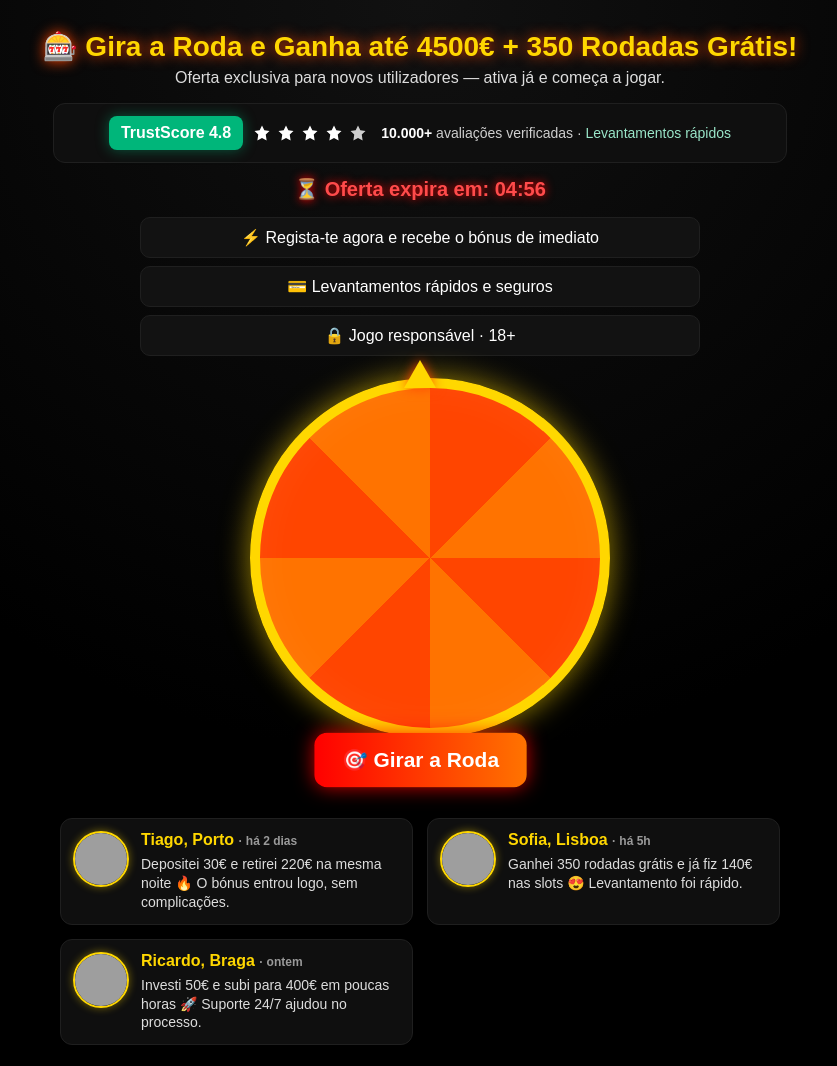
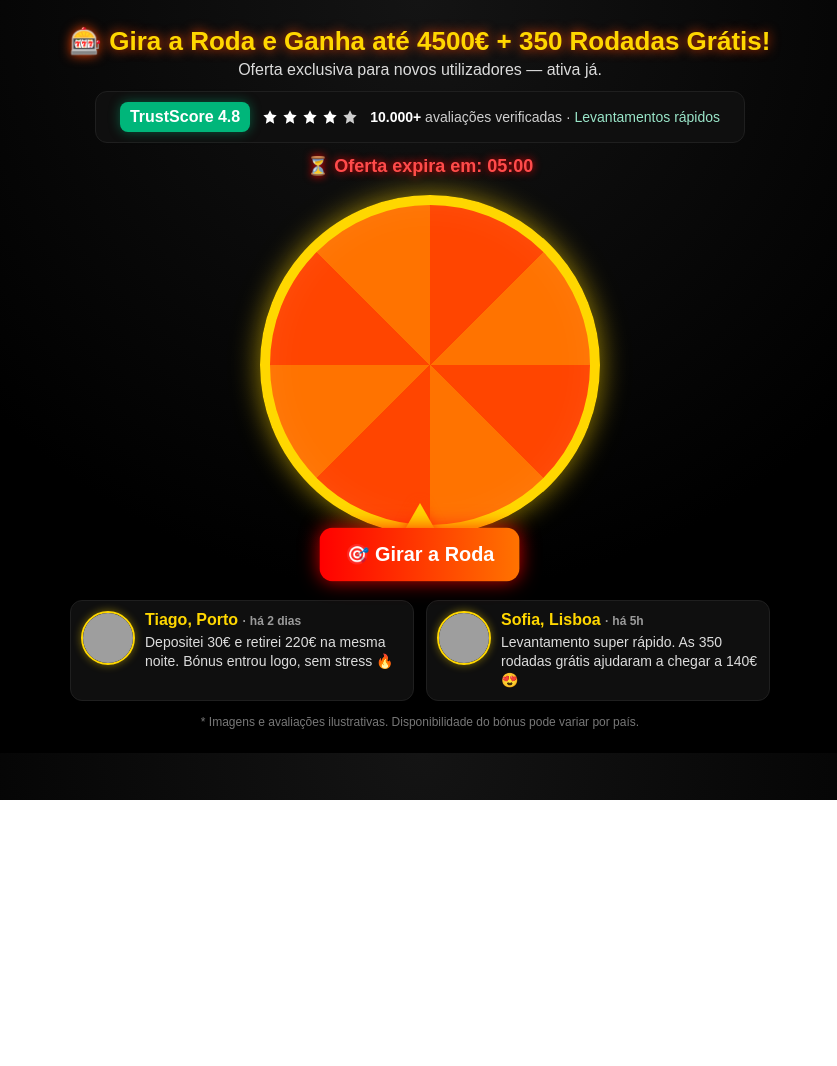
Before and after one commit to joaopiresinvest/superbonus, a plain HTML site: page lp-pt.html in a window 1280 px wide. Shown: the whole page, without its empty margins (220-1057 px from the left). After the commit the page ends 800 px from the top, so only its background shows below. Drawn offline with Linux system fonts and the light colour scheme; grey boxes are pictures that could not be loaded.

Commit message:
Update lp-pt.html

```diff
--- a/lp-pt.html
+++ b/lp-pt.html
@@ -3,178 +3,129 @@
 <head>
 <meta charset="UTF-8" />
 <meta name="viewport" content="width=device-width,initial-scale=1" />
-<title>Bónus Casino XPTO • Roda da Sorte</title>
+<title>Bonus Casino • Roda da Sorte</title>
 <style>
-  :root{
-    --gold:#FFD700; --red1:#ff4500; --red2:#ff7300;
-    --bg:#000; --green:#00B67A;
-  }
-  html,body{margin:0;padding:0;background:radial-gradient(circle at 50% 0%, #111 0%, #000 60%);font-family:Arial,system-ui,-apple-system,Segoe UI,Roboto,sans-serif;color:#fff;text-align:center}
-  .wrap{max-width:980px;margin:0 auto;padding:20px}
-  h1{margin:10px 0 6px;font-size:28px;color:var(--gold);text-shadow:0 0 14px var(--red1)}
-  .sub{color:#ddd;margin:0 0 16px}
+  :root{--gold:#FFD700;--red1:#ff4500;--red2:#ff7300;--green:#00B67A;}
+  html,body{margin:0;padding:0;background:radial-gradient(circle at 50% 0%, #141414 0%, #000 60%);font-family:Arial,system-ui,-apple-system,Segoe UI,Roboto,sans-serif;color:#fff;text-align:center}
+  .wrap{max-width:900px;margin:0 auto;padding:18px}
+  h1{margin:8px 0 4px;font-size:26px;line-height:1.2;color:var(--gold);text-shadow:0 0 12px var(--red1)}
+  .sub{margin:0 0 12px;color:#dcdcdc}
 
-  /* trustbox */
-  .trustbox{display:flex;align-items:center;gap:14px;justify-content:center;background:#0f0f0f;border:1px solid #1f1f1f;border-radius:12px;padding:12px 16px;max-width:700px;margin:12px auto}
-  .trust-left{display:flex;align-items:center;gap:10px}
-  .trust-score{background:var(--green);color:#fff;font-weight:700;border-radius:8px;padding:8px 12px;font-size:16px;box-shadow:0 0 14px rgba(0,182,122,.45)}
-  .stars{display:flex;gap:6px}
-  .stars svg{width:18px;height:18px;display:block;filter:drop-shadow(0 1px 0 rgba(0,0,0,.35))}
-  .trust-right{font-size:14px;color:#cfcfcf}
-  .trust-right b{color:#fff}
-  .trust-right .ok{color:#9ae6c9}
+  /* trustbox compacto */
+  .trust{display:flex;align-items:center;justify-content:center;gap:12px;background:#0f0f0f;border:1px solid #1f1f1f;border-radius:12px;padding:10px 14px;max-width:620px;margin:10px auto}
+  .score{background:var(--green);color:#fff;font-weight:700;border-radius:8px;padding:6px 10px;box-shadow:0 0 12px rgba(0,182,122,.45)}
+  .stars{display:flex;gap:4px}
+  .stars svg{width:16px;height:16px;display:block;filter:drop-shadow(0 1px 0 rgba(0,0,0,.35))}
+  .ttext{font-size:14px;color:#cfcfcf} .ttext b{color:#fff} .ok{color:#9ae6c9}
 
-  /* countdown + features */
-  .countdown{font-size:20px;color:#ff4b4b;margin:14px 0 6px;font-weight:700;text-shadow:0 0 10px #ff0000}
-  .features{display:grid;gap:8px;max-width:560px;margin:16px auto}
-  .features p{margin:0;padding:10px 12px;background:#121212;border:1px solid #1f1f1f;border-radius:10px}
+  /* countdown */
+  .cd{font-size:18px;color:#ff4b4b;margin:12px 0 4px;font-weight:700;text-shadow:0 0 8px #ff0000}
 
-  /* roda */
-  .wheel-zone{margin:22px auto 6px}
-  .wheel-wrap{position:relative;width:340px;height:340px;margin:0 auto}
+  /* roda + pointer (baixo) */
+  .zone{margin:18px auto 8px}
+  .wheelwrap{position:relative;width:320px;height:320px;margin:0 auto}
   .wheel{width:100%;height:100%;border-radius:50%;border:10px solid var(--gold);
-         box-shadow:0 0 30px rgba(255,215,0,.6), inset 0 0 40px rgba(255,255,255,.05);
+         box-shadow:0 0 28px rgba(255,215,0,.6), inset 0 0 36px rgba(255,255,255,.06);
          background:conic-gradient(var(--red1) 0 45deg,var(--red2) 45deg 90deg,var(--red1) 90deg 135deg,var(--red2) 135deg 180deg,var(--red1) 180deg 225deg,var(--red2) 225deg 270deg,var(--red1) 270deg 315deg,var(--red2) 315deg 360deg);
-         transition:transform 4.2s cubic-bezier(.17,.67,.34,1.05); position:relative; overflow:hidden}
-  .pointer{position:absolute;top:-18px;left:50%;transform:translateX(-50%);width:0;height:0;border-left:16px solid transparent;border-right:16px solid transparent;border-bottom:28px solid var(--gold);filter:drop-shadow(0 0 6px var(--red1))}
+         transition:transform 4.2s cubic-bezier(.17,.67,.34,1.05);}
+  .pointer{position:absolute;bottom:-16px;left:50%;transform:translateX(-50%) rotate(180deg);
+           width:0;height:0;border-left:16px solid transparent;border-right:16px solid transparent;border-top:28px solid var(--gold);
+           filter:drop-shadow(0 0 6px var(--red1))}
 
-  /* botão */
-  .btn{display:inline-block;margin:16px auto 6px;padding:14px 26px;background:linear-gradient(90deg,#ff0000,#ff7300);color:#fff;font-size:20px;font-weight:800;border-radius:12px;text-decoration:none;box-shadow:0 0 18px rgba(255,0,0,.8);animation:pulse 1.5s infinite}
+  /* CTA */
+  .btn{display:inline-block;margin:14px auto 2px;padding:14px 24px;background:linear-gradient(90deg,#ff0000,#ff7300);color:#fff;font-size:19px;font-weight:800;border-radius:12px;text-decoration:none;box-shadow:0 0 18px rgba(255,0,0,.8);animation:pulse 1.5s infinite}
   @keyframes pulse{0%{transform:scale(1)}50%{transform:scale(1.05)}100%{transform:scale(1)}}
 
-  /* testemunhos */
-  .testimonials{max-width:720px;margin:26px auto 14px;display:grid;gap:14px;grid-template-columns:repeat(auto-fit,minmax(240px,1fr))}
-  .card{display:flex;gap:12px;background:#0f0f0f;border:1px solid #1f1f1f;border-radius:12px;padding:12px}
-  .avatar{width:52px;height:52px;border-radius:50%;border:2px solid var(--gold);box-shadow:0 0 8px rgba(255,215,0,.45);object-fit:cover}
-  .c-name{font-weight:800;color:var(--gold)} .c-time{font-size:12px;color:#9a9a9a}
-  .c-text{margin:6px 0 0;color:#ddd;font-size:14px;line-height:1.35;text-align:left}
+  /* depoimentos minimal */
+  .testis{max-width:700px;margin:18px auto 8px;display:grid;gap:12px;grid-template-columns:repeat(auto-fit,minmax(260px,1fr))}
+  .card{display:flex;gap:10px;background:#0f0f0f;border:1px solid #1f1f1f;border-radius:12px;padding:10px}
+  .ava{width:50px;height:50px;border-radius:50%;border:2px solid var(--gold);box-shadow:0 0 8px rgba(255,215,0,.45);object-fit:cover}
+  .name{font-weight:800;color:var(--gold)} .time{font-size:12px;color:#9a9a9a}
+  .txt{margin:4px 0 0;color:#ddd;font-size:14px;line-height:1.35;text-align:left}
 
   /* popup */
-  .popup{position:fixed;inset:0;background:rgba(0,0,0,.86);display:none;align-items:center;justify-content:center;padding:18px}
-  .popin{background:#111;border:1px solid #2a2a2a;border-radius:14px;max-width:360px;width:100%;padding:22px;box-shadow:0 0 22px rgba(255,215,0,.45)}
-  .popin h2{margin:0 0 8px;color:var(--gold)}
-  .popin p{margin:6px 0 14px;color:#e8e8e8}
-  .disclaimer{margin:16px 0 4px;color:#8a8a8a;font-size:12px}
-  footer{margin:18px 0 8px;color:#777;font-size:12px}
+  .pop{position:fixed;inset:0;background:rgba(0,0,0,.86);display:none;align-items:center;justify-content:center;padding:16px}
+  .box{background:#111;border:1px solid #2a2a2a;border-radius:14px;max-width:360px;width:100%;padding:20px;box-shadow:0 0 22px rgba(255,215,0,.45)}
+  .box h2{margin:0 0 6px;color:var(--gold)} .box p{margin:6px 0 12px;color:#e8e8e8}
+  .disc{margin:12px 0 2px;color:#8a8a8a;font-size:12px}
+  footer{margin:14px 0 6px;color:#777;font-size:12px}
 </style>
 </head>
 <body>
 <div class="wrap">
   <h1>🎰 Gira a Roda e Ganha até 4500€ + 350 Rodadas Grátis!</h1>
-    <p class="sub">Oferta exclusiva para novos utilizadores — ativa já e começa a jogar.</p>
+  <p class="sub">Oferta exclusiva para novos utilizadores — ativa já.</p>
 
-    <!-- TrustScore (estilo Trustpilot, sem usar a marca) -->
-    <div class="trustbox" aria-label="Trust score">
-      <div class="trust-left">
-        <div class="trust-score">TrustScore 4.8</div>
+  <!-- TrustScore compacto -->
+  <div class="trust">
+    <div class="score">TrustScore 4.8</div>
     <div class="stars" aria-hidden="true">
-          <!-- 4 cheias + 1 a 80% -->
       <svg viewBox="0 0 24 24"><path fill="#fff" d="M12 2l3.09 6.26L22 9.27l-5 4.87L18.18 22 12 18.56 5.82 22 7 14.14l-5-4.87 6.91-1.01z"/></svg>
       <svg viewBox="0 0 24 24"><path fill="#fff" d="M12 2l3.09 6.26L22 9.27l-5 4.87L18.18 22 12 18.56 5.82 22 7 14.14l-5-4.87 6.91-1.01z"/></svg>
       <svg viewBox="0 0 24 24"><path fill="#fff" d="M12 2l3.09 6.26L22 9.27l-5 4.87L18.18 22 12 18.56 5.82 22 7 14.14l-5-4.87 6.91-1.01z"/></svg>
       <svg viewBox="0 0 24 24"><path fill="#fff" d="M12 2l3.09 6.26L22 9.27l-5 4.87L18.18 22 12 18.56 5.82 22 7 14.14l-5-4.87 6.91-1.01z"/></svg>
       <svg viewBox="0 0 24 24"><path fill="#fff" opacity=".8" d="M12 2l3.09 6.26L22 9.27l-5 4.87L18.18 22 12 18.56 5.82 22 7 14.14l-5-4.87 6.91-1.01z"/></svg>
     </div>
-      </div>
-      <div class="trust-right">
-        <b>10.000+</b> avaliações verificadas · <span class="ok">Levantamentos rápidos</span>
-      </div>
+    <div class="ttext"><b>10.000+</b> avaliações verificadas · <span class="ok">Levantamentos rápidos</span></div>
   </div>
 
-    <!-- countdown + features -->
-    <div class="countdown">⏳ Oferta expira em: <span id="timer">05:00</span></div>
-    <div class="features">
-      <p>⚡ Regista-te agora e recebe o bónus de imediato</p>
-      <p>💳 Levantamentos rápidos e seguros</p>
-      <p>🔒 Jogo responsável · 18+</p>
-    </div>
+  <div class="cd">⏳ Oferta expira em: <span id="timer">05:00</span></div>
 
-    <!-- roda (sem textos nos segmentos) -->
-    <div class="wheel-zone">
-      <div class="wheel-wrap">
+  <!-- Roda -->
+  <div class="zone">
+    <div class="wheelwrap">
       <div class="wheel" id="wheel"></div>
       <div class="pointer"></div>
     </div>
     <a href="#" class="btn" id="spinBtn">🎯 Girar a Roda</a>
   </div>
 
-    <!-- testemunhos -->
-    <div class="testimonials">
+  <!-- Depoimentos mínimos -->
+  <div class="testis">
     <div class="card">
-        <img class="avatar" src="https://randomuser.me/api/portraits/men/32.jpg" alt="Tiago de Porto">
+      <img class="ava" src="https://randomuser.me/api/portraits/men/32.jpg" alt="Tiago de Porto">
       <div style="text-align:left">
-          <div class="c-name">Tiago, Porto <span class="c-time">· há 2 dias</span></div>
-          <p class="c-text">Depositei 30€ e retirei 220€ na mesma noite 🔥 O bónus entrou logo, sem complicações.</p>
+        <div class="name">Tiago, Porto <span class="time">· há 2 dias</span></div>
+        <p class="txt">Depositei 30€ e retirei 220€ na mesma noite. Bónus entrou logo, sem stress 🔥</p>
       </div>
     </div>
     <div class="card">
-        <img class="avatar" src="https://randomuser.me/api/portraits/women/45.jpg" alt="Sofia de Lisboa">
+      <img class="ava" src="https://randomuser.me/api/portraits/women/45.jpg" alt="Sofia de Lisboa">
       <div style="text-align:left">
-          <div class="c-name">Sofia, Lisboa <span class="c-time">· há 5h</span></div>
-          <p class="c-text">Ganhei 350 rodadas grátis e já fiz 140€ nas slots 😍 Levantamento foi rápido.</p>
-        </div>
-      </div>
-      <div class="card">
-        <img class="avatar" src="https://randomuser.me/api/portraits/men/12.jpg" alt="Ricardo de Braga">
-        <div style="text-align:left">
-          <div class="c-name">Ricardo, Braga <span class="c-time">· ontem</span></div>
-          <p class="c-text">Investi 50€ e subi para 400€ em poucas horas 🚀 Suporte 24/7 ajudou no processo.</p>
+        <div class="name">Sofia, Lisboa <span class="time">· há 5h</span></div>
+        <p class="txt">Levantamento super rápido. As 350 rodadas grátis ajudaram a chegar a 140€ 😍</p>
       </div>
     </div>
   </div>
 
-    <!-- popup -->
-    <div class="popup" id="popup" role="dialog" aria-modal="true" aria-labelledby="popTitle">
-      <div class="popin">
+  <!-- Popup -->
+  <div class="pop" id="popup" role="dialog" aria-modal="true" aria-labelledby="popTitle">
+    <div class="box">
       <h2 id="popTitle">🎉 Parabéns!</h2>
-        <p>Giro validado — bónus ativo. Entra agora e reclama a tua oferta.</p>
-        <a class="btn"
+      <p>Bónus ativado — entra agora e reclama a tua oferta exclusiva.</p>
+      <a class="btn" id="ctaFinal"
          href="https://track.intrklnkmain.com/visit/?bta=48035&brand=oscarspin&afp=POPUP&geo=pt&subid={clickid}">
          Reivindicar Agora
       </a>
-        <div class="disclaimer">Exclusivo para novos utilizadores. Jogue com responsabilidade. 18+</div>
+      <div class="disc">Exclusivo para novos utilizadores. Jogue com responsabilidade. 18+</div>
     </div>
   </div>
 
-    <footer></footer>
+  <footer>* Imagens e avaliações ilustrativas. Disponibilidade do bónus pode variar por país.</footer>
 </div>
 
 <script>
   /* countdown 5 minutos (reinicia) */
   (function(){
-    const display = document.getElementById('timer');
-    let t = 5*60;
-    setInterval(()=>{
-      let m = String(Math.floor(t/60)).padStart(2,'0');
-      let s = String(t%60).padStart(2,'0');
-      display.textContent = m+':'+s;
-      t--; if(t<0) t = 5*60;
-    },1000);
+    const el = document.getElementById('timer'); let t = 5*60;
+    setInterval(()=>{ const m=String(Math.floor(t/60)).padStart(2,'0'); const s=String(t%60).padStart(2,'0'); el.textContent=m+':'+s; t--; if(t<0)t=5*60; },1000);
   })();
 
-  /* roda: pára sempre em “bónus” (segmentos favoráveis) */
-  const wheel = document.getElementById('wheel');
-  const spinBtn = document.getElementById('spinBtn');
-  const popup = document.getElementById('popup');
-  let spinning = false;
+  const wheel=document.getElementById('wheel');
+  const btn=document.getElementById('spinBtn');
+  const popup=document.getElementById('popup');
+  const cta=document.getElementById('ctaFinal');
+  let spinning=false;
 
-  // centros de 4 segmentos "bons": 22.5, 112.5, 202.5, 292.5
-  const bonusAngles = [22.5,112.5,202.5,292.5];
-
-  spinBtn.addEventListener('click', e=>{
-    e.preventDefault();
-    if(spinning) return;
-    spinning = true;
-    const target = bonusAngles[Math.floor(Math.random()*bonusAngles.length)];
-    const turns = 6;
-    const finalDeg = (turns*360) + (360 - target);
-    wheel.style.transform = `rotate(${finalDeg}deg)`;
-    setTimeout(()=>{ popup.style.display='flex'; spinning=false; }, 4300);
-  });
-
-  popup.addEventListener('click', e=>{
-    if(e.target===popup) popup.style.display='none';
-  });
-</script>
-</body>
-</html>
+  // Propaga parâmetros UTM/clickid que vierem na URL para o link final
+  (function propag
```
Lines whose indentation alone changed are shown as unchanged.
